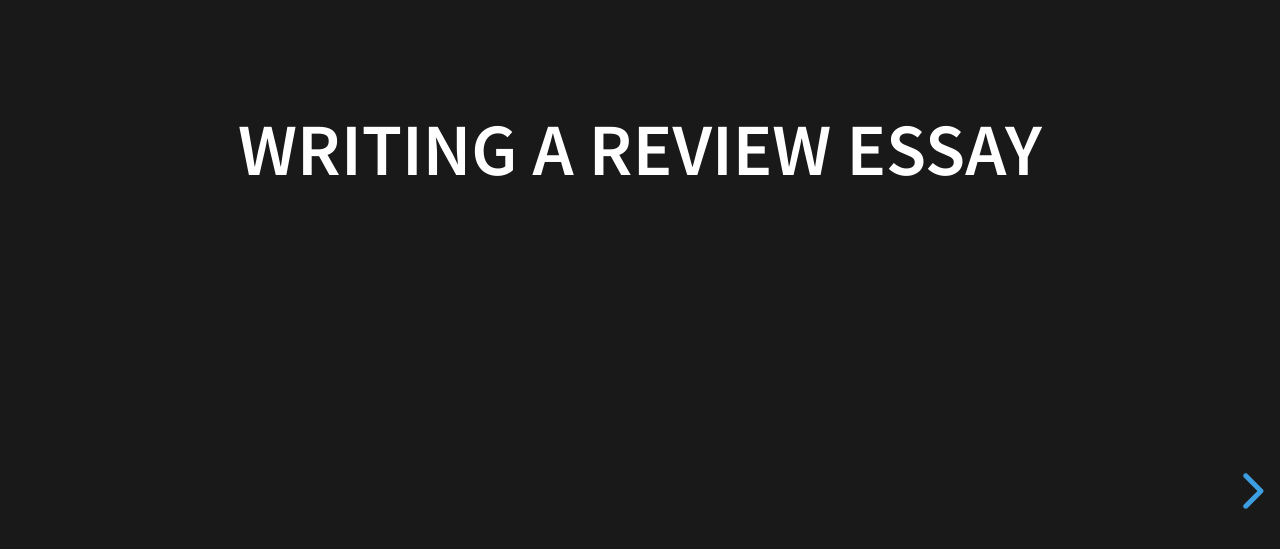
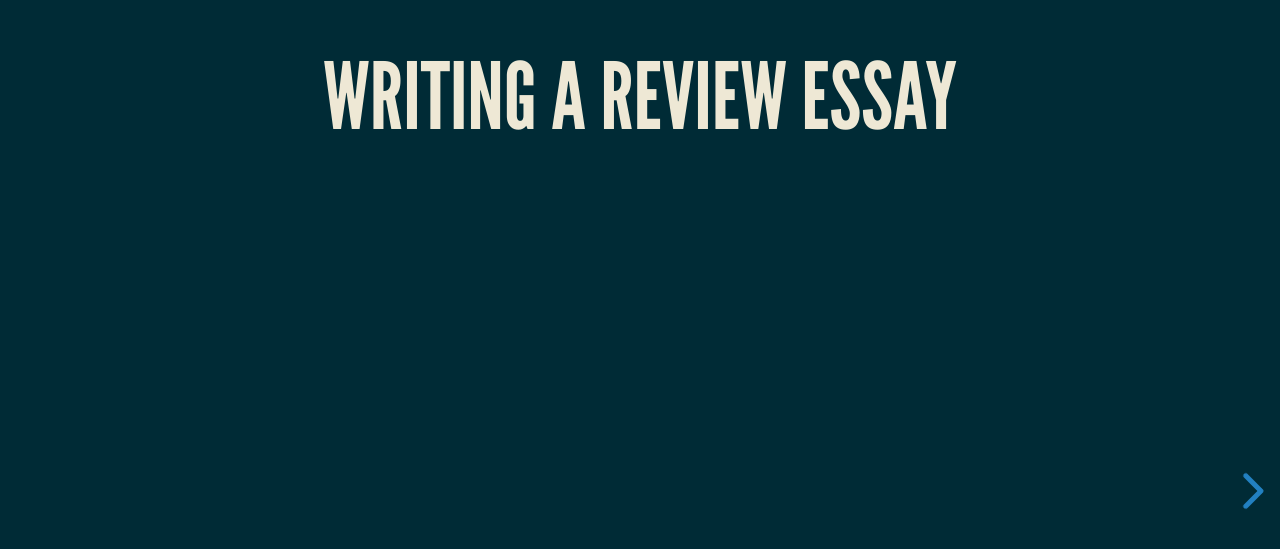
Before and after one commit to msaxton/review-essay, a website: page index.html in a window 1280 px wide. Shown: the part 247-796 px from the top of the page. Drawn offline with Linux system fonts and the light colour scheme.

Commit message:
update theme

```diff
--- a/index.html
+++ b/index.html
@@ -4,11 +4,11 @@
 		<meta charset="utf-8">
 		<meta name="viewport" content="width=device-width, initial-scale=1.0, maximum-scale=1.0, user-scalable=no">
 
-		<title>reveal.js</title>
+		<title>Review Essay</title>
 
 		<link rel="stylesheet" href="dist/reset.css">
 		<link rel="stylesheet" href="dist/reveal.css">
-		<link rel="stylesheet" href="dist/theme/black.css" id="theme">
+		<link rel="stylesheet" href="dist/theme/moon.css" id="theme">
 
 		<!-- Theme used for syntax highlighted code -->
 		<link rel="stylesheet" href="plugin/highlight/monokai.css" id="highlight-theme">
```
